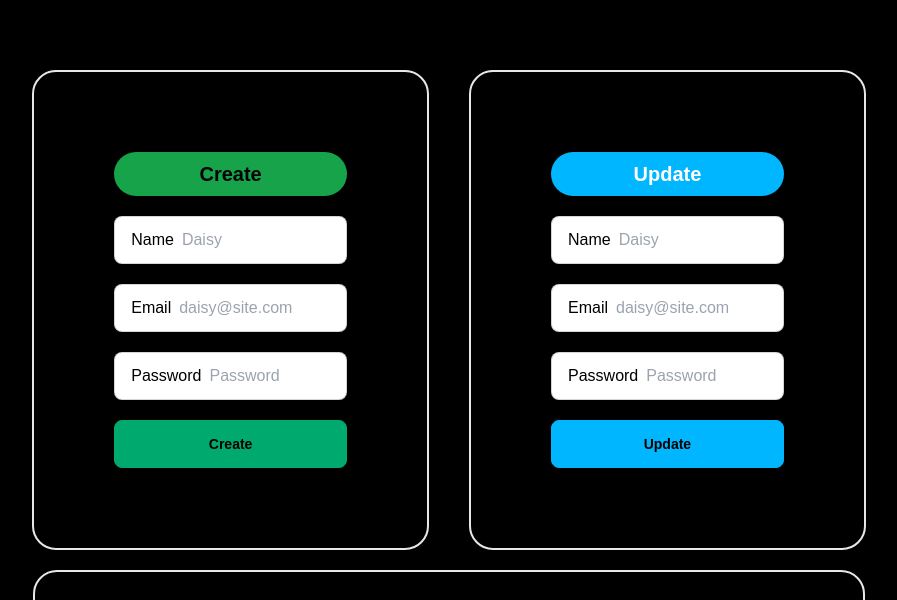
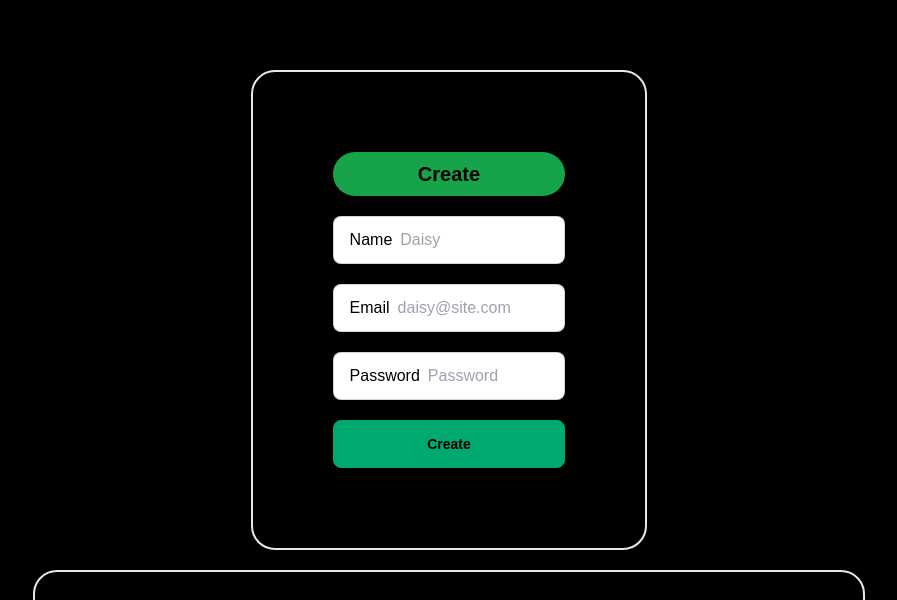
Before and after one commit to Shakib-Shajid/next_crud, a Next.js app: page / in a window 1280 px wide. Shown: the part 182-782 px from the top of the page, without its empty margins (191-1088 px from the left). Built offline with nearby package versions, Linux system fonts and the light colour scheme; no server answers; the database is empty.

Commit message:
create and update switching added

```diff
--- a/src/components/Details.jsx
+++ b/src/components/Details.jsx
@@ -8,6 +8,7 @@ import getAllPosts from "@/lib/getAllPost";
 const Details = () => {
     const [users, setUsers] = useState([]);
     const [user, setUser] = useState({});
+    const [isUpdate, setIsUpdate] = useState(false)
     const params = useParams();
 
     // ....................................................................................................
@@ -56,6 +57,7 @@ const Details = () => {
     // update
     const handleEdit = (selectedUser) => {
         setUser(selectedUser); // Populate the Update card with selected user's data
+        setIsUpdate(true)
     };
 
     const handleUpdate = async (event) => {
@@ -75,6 +77,7 @@ const Details = () => {
                     form.name.value = "";
                     form.email.value = "";
                     form.password.value = "";
+                    setIsUpdate(false)
                     fetchData();
                     console.log(res)
                 }
@@ -121,6 +124,8 @@ const Details = () => {
             <div className="flex flex-col lg:flex-row gap-10 justify-center">
 
                 {/* Create Card */}
+                {
+                    !isUpdate &&
                     <div className='w-full md:w-[65%] lg:w-[31%] md:mx-auto lg:mx-0 text-center border-2 p-20 space-y-5 rounded-3xl'>
                         <h3 className='text-xl font-bold text-black p-2 rounded-3xl bg-green-600'>Create</h3>
                         <form onSubmit={handleCreate} className='space-y-5'>
@@ -139,8 +144,11 @@ const Details = () => {
                             <button className='btn w-full btn-success'>Create</button>
                         </form>
                     </div>
+                }
+                {/* Update Card */}
+                {
+                    isUpdate &&
 
-                {/* Update Card */}
                     <div className="w-full md:w-[65%] lg:w-[31%] md:mx-auto lg:mx-0 text-center space-y-5 border-2 p-20 rounded-3xl">
                         <h3 className="text-xl font-bold text-white p-2 rounded-3xl bg-info">Update</h3>
                         <form onSubmit={handleUpdate} className="space-y-5">
@@ -175,8 +183,10 @@ const Details = () => {
                                 />
                             </label>
                             <button className="btn w-full btn-info">Update</button>
+                            <button className="btn w-full btn-ghosh" onClick={()=>setIsUpdate(false)}>Cancel</button>
                         </form>
                     </div>
+                }
             </div>
 
             {/* read */}
```
Lines whose indentation alone changed are shown as unchanged.
